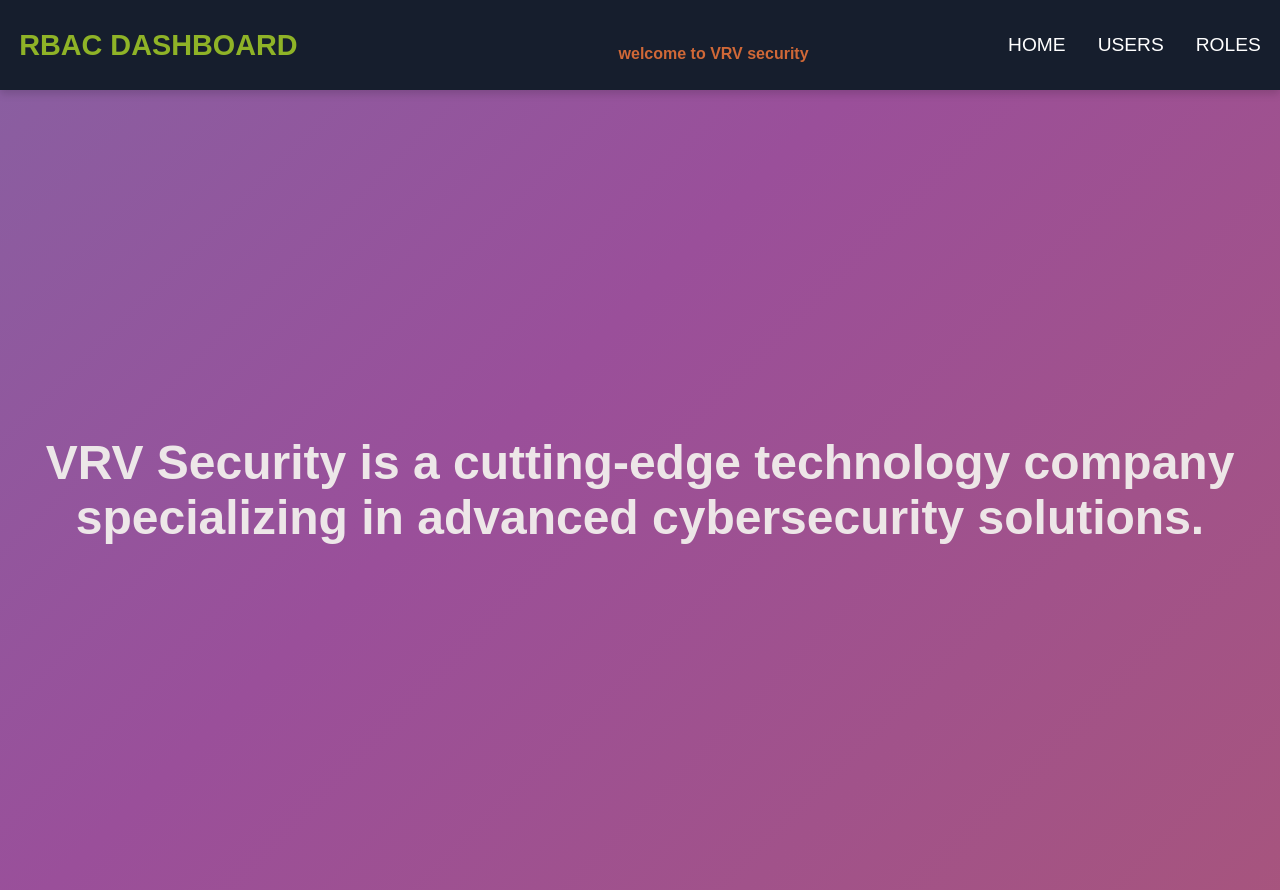
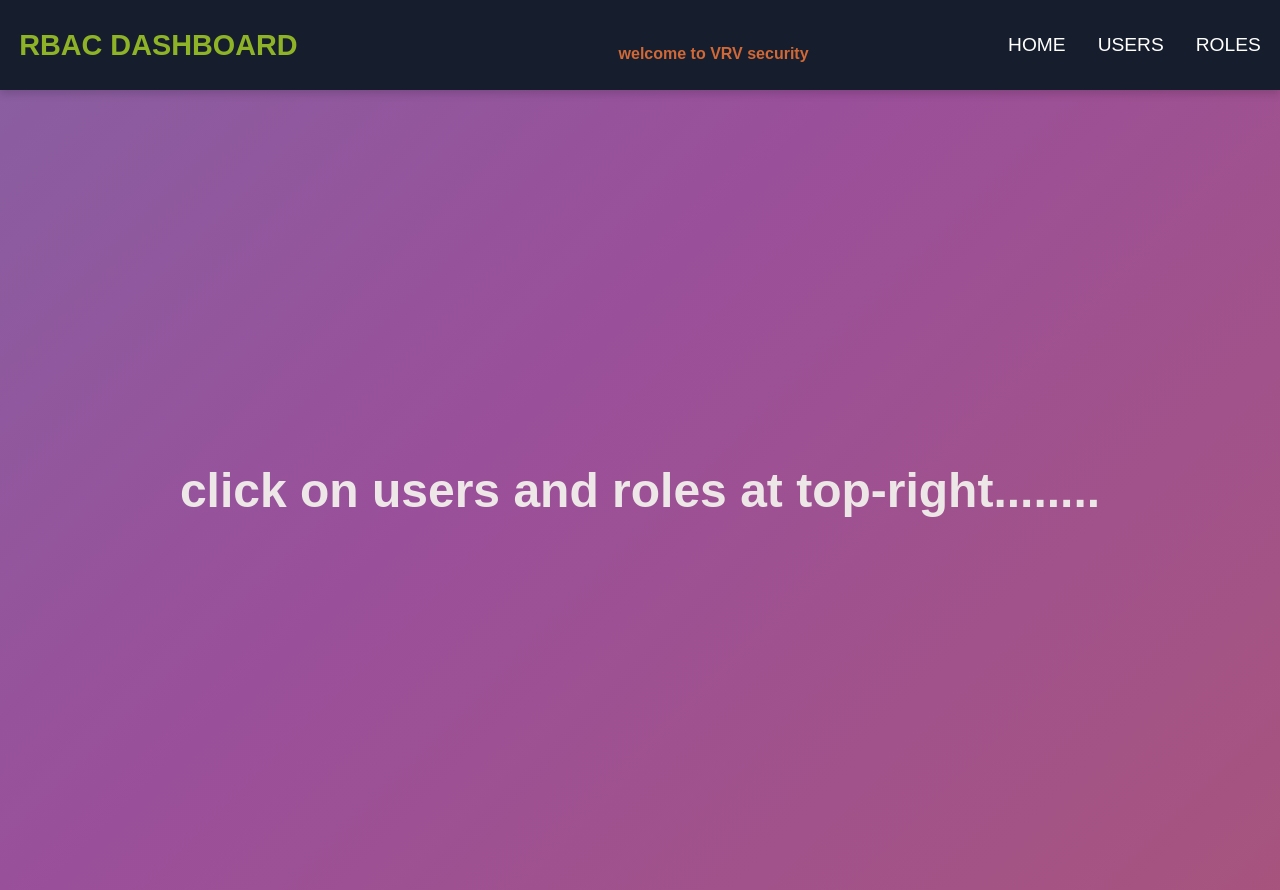
Before and after one commit to nagasai1155/VrV_frontend_assignment, a React (Vite) app in the folder vite-project/: page / in a window 1280 px wide. Built offline with nearby package versions, Linux system fonts and the light colour scheme.

Commit message:
added final text

```diff
--- a/vite-project/src/pages/AnimatedWelcome/AnimatedWelcome.jsx
+++ b/vite-project/src/pages/AnimatedWelcome/AnimatedWelcome.jsx
@@ -4,7 +4,7 @@ import styles from './AnimatedWelcome.module.scss';
 const AnimatedWelcome = () => {
     return (
         <div className={styles.container}>
-            <h1 className={styles.text}> VRV Security is a cutting-edge technology company specializing in advanced cybersecurity solutions.</h1>
+            <h1 className={styles.text}> click on users and roles at top-right........</h1>
         </div>
     );
 };
```
